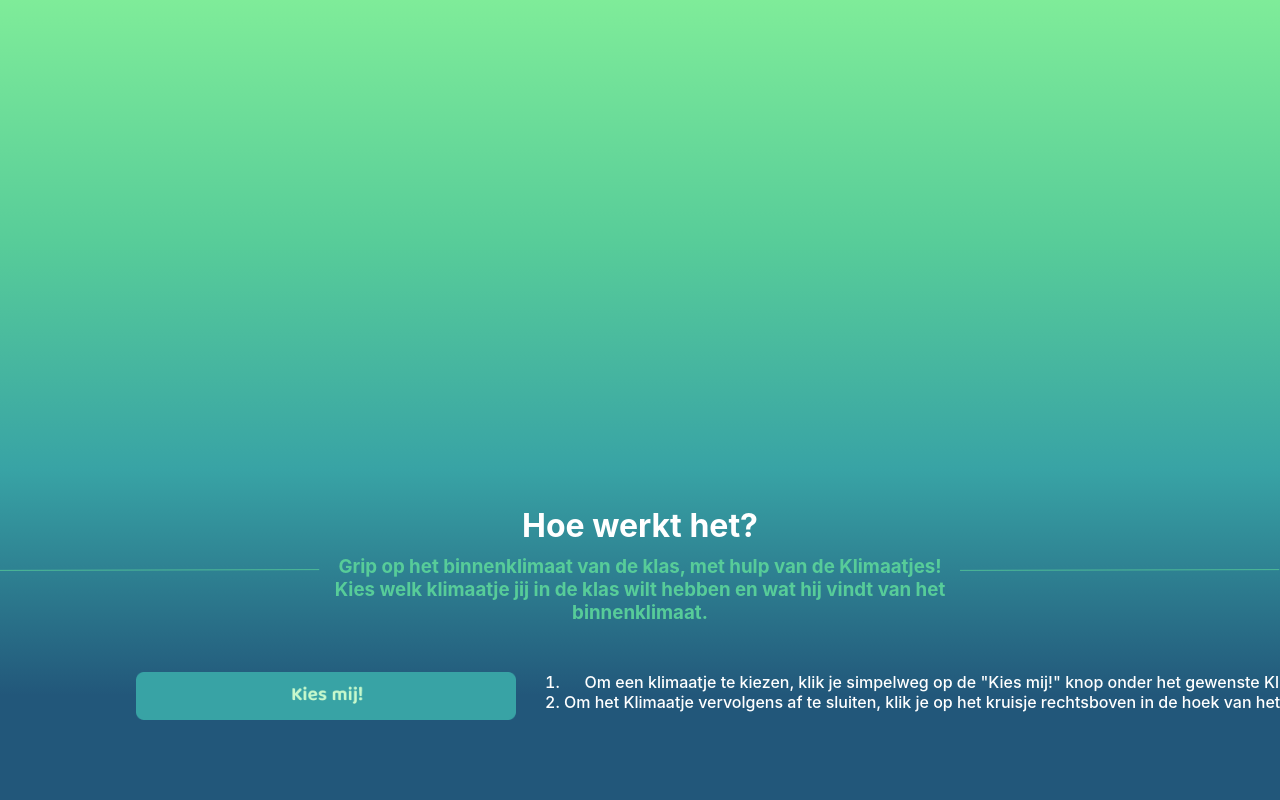
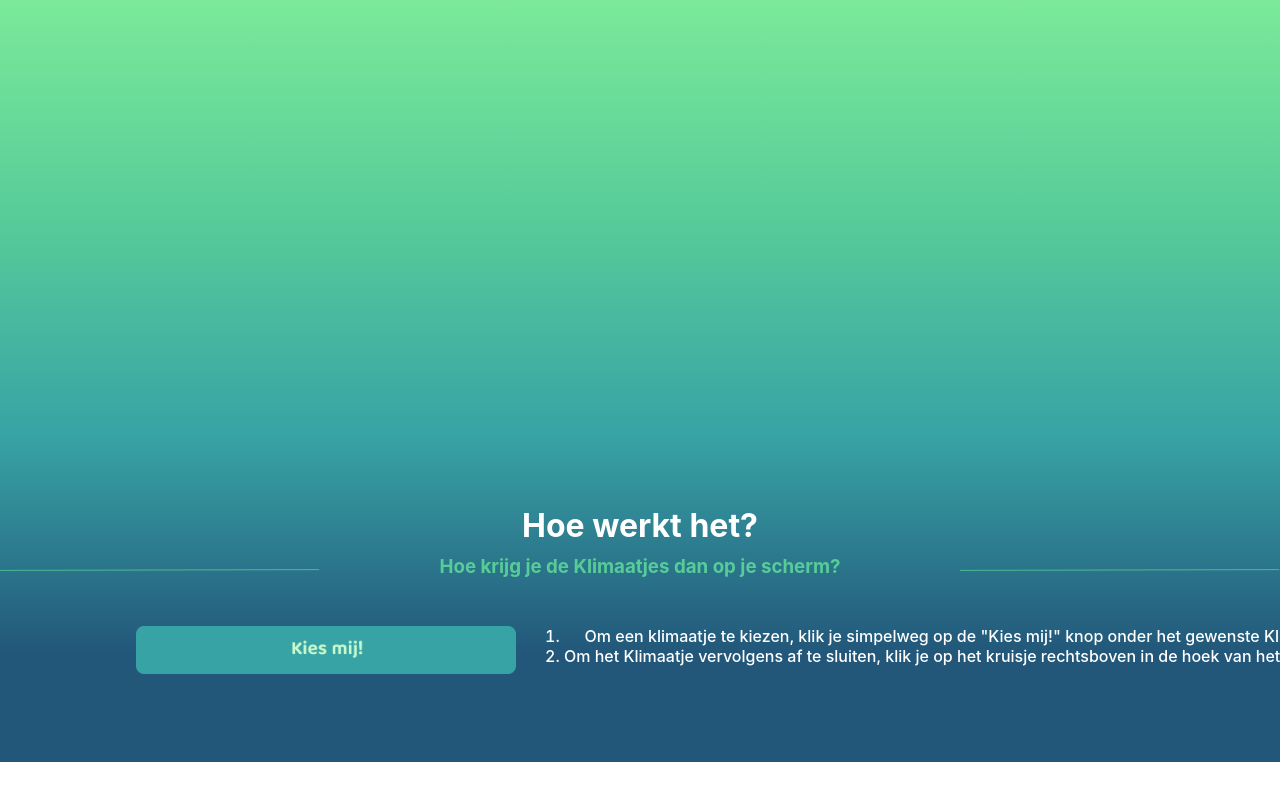
Before and after one commit to MJ1109/Binnenklimaat, a React (Create React App) app: page / in a window 1280 px wide. Shown: the part 599-1399 px from the top of the page. After the commit the page ends 1361 px from the top, so only its background shows below. Built offline with nearby package versions, Linux system fonts and the light colour scheme.

Commit message:
subtitle fix

```diff
--- a/src/Components/How.jsx
+++ b/src/Components/How.jsx
@@ -9,8 +9,7 @@ function How() {
             <div class="titleParent">
                 <div className="subtitleParent">
                 <Line color="#57CC99" class="lineL"/>
-                <h3 className="subtitle">Grip op het binnenklimaat van de klas, met hulp van de Klimaatjes! <br/>
-                Kies welk klimaatje jij in de klas wilt hebben en wat hij vindt van het binnenklimaat. </h3>
+                <h3 className="subtitle">Hoe krijg je de Klimaatjes dan op je scherm? </h3>
                 <Line color="#57CC99" class="lineR"/>
                 </div>
             </div>
```
